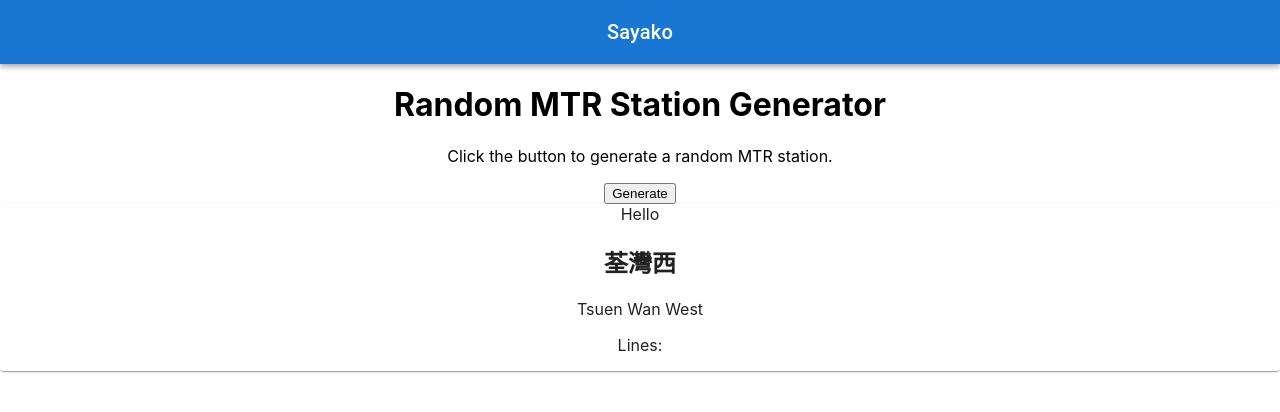
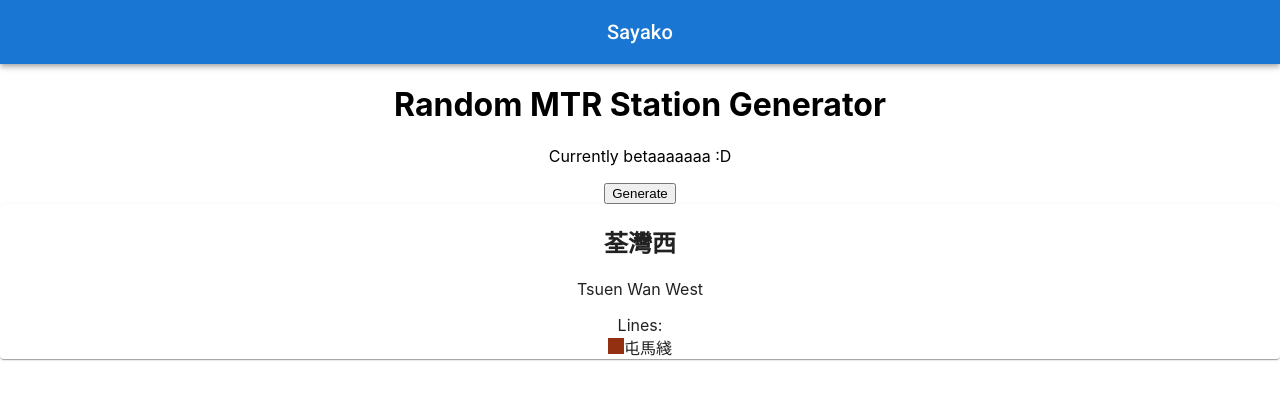
Before and after one commit to SayakoHazuki/sayako-saito, a React (Create React App) app: page /utils/random-mtr in a window 1280 px wide. Both pictures are taken after a click on the button "Generate". Shown: the top 412 px of the page. Built offline with nearby package versions, Linux system fonts and the light colour scheme.

Commit message:
UPPPPPPP

```diff
--- a/package.json
+++ b/package.json
@@ -5,6 +5,7 @@
   "dependencies": {
     "@emotion/react": "^11.10.5",
     "@emotion/styled": "^11.10.5",
+    "@fontsource/roboto": "^4.5.8",
     "@mui/icons-material": "^5.11.0",
     "@mui/material": "^5.11.0",
     "@testing-library/jest-dom": "^5.14.1",
--- a/src/pages/utils/RandomMTR.tsx
+++ b/src/pages/utils/RandomMTR.tsx
@@ -34,12 +34,11 @@
     return (
       <div>
         <h1>Random MTR Station Generator</h1>
-        <p>Click the button to generate a random MTR station.</p>
+        <p>Currently betaaaaaaa :D</p>
         <button onClick={this.displayNewStation}>Generate</button>
 
         <Card>
           <div>
-            Hello
             {this.state.stationDisp}
           </div>
         </Card>
@@ -55,7 +54,7 @@
         <div>
           <h2>{station.zh_name}</h2>
           <p>{station.en_name}</p>
-          <p>Lines: {getLinesElem(station.lines)}</p>
+          <div>Lines: {getLinesElem(station.lines)}</div>
         </div>
       ),
     });
@@ -80,7 +79,7 @@
   // return element containing: a div of color, next to it the zh-name.
 
   const linesElem = lines.map((line) => {
-    const lineData = mtrLines.find((l) => l["en-name"] === line);
+    const lineData = mtrLines.find((l) => l["zh-name"] === line);
     return (
       <div>
         <div
@@ -95,4 +94,5 @@
       </div>
     );
   });
+  return linesElem;
 }
```
Also changed, not shown: src/Main.tsx (+13 -6 lines), src/index.css (line endings or trailing spaces), 1 other file (tests, documents, lock files or other folders).
